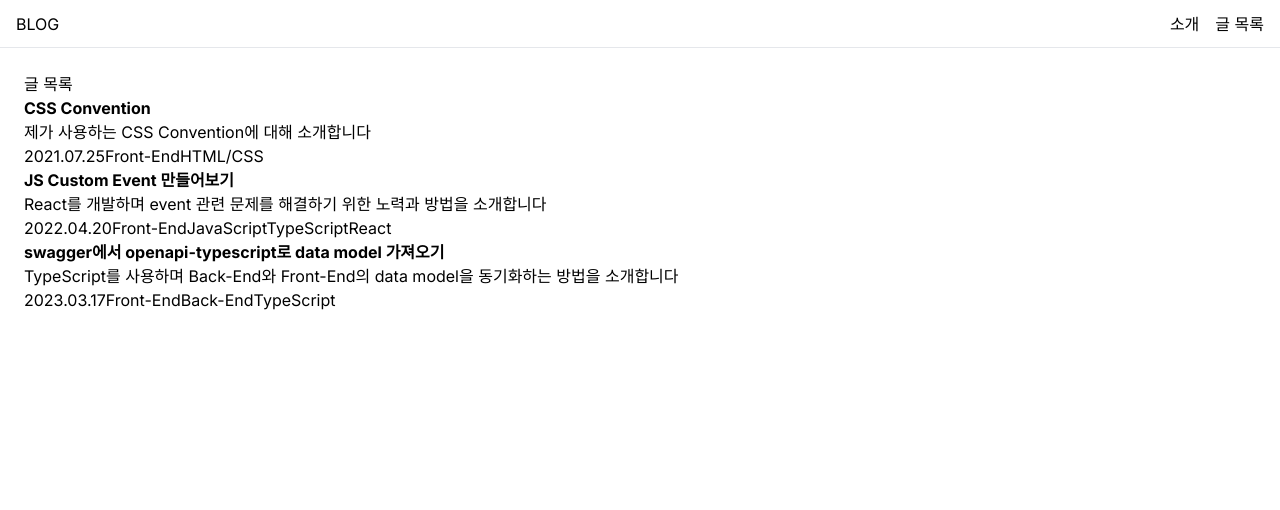
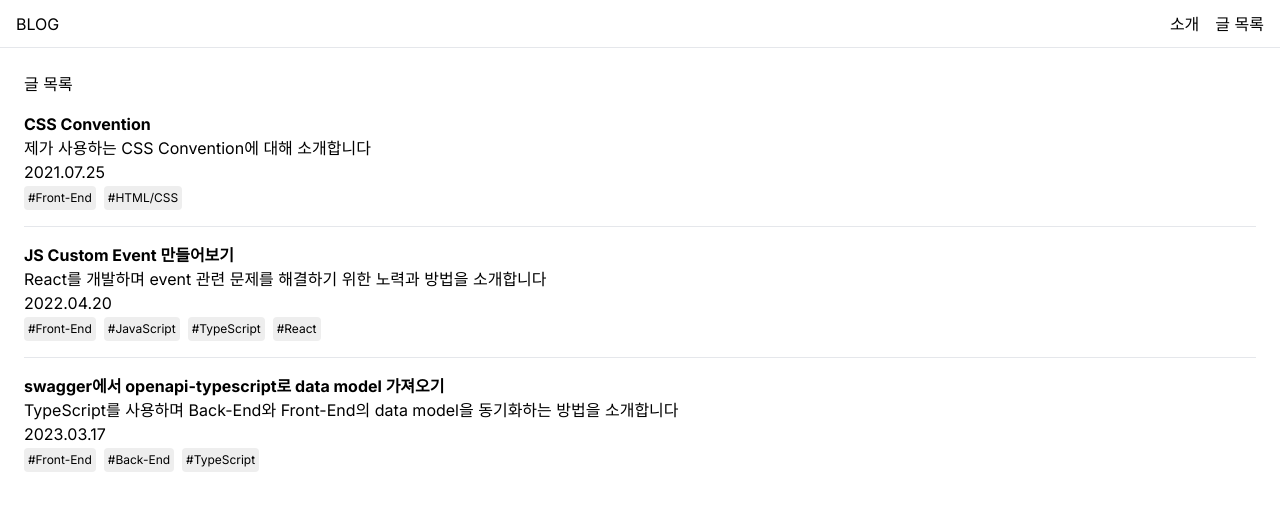
Before and after one commit to hywlss9/hywlss9.github.io, a Next.js app: page /posts in a window 1280 px wide. Shown: the top 510 px of the page. Built offline with nearby package versions, Linux system fonts and the light colour scheme.

Commit message:
FIX: Tag component 분리 및 style 적용

```diff
--- a/src/app/posts/page.tsx
+++ b/src/app/posts/page.tsx
@@ -1,6 +1,7 @@
 import { POSTS_PREVIEWS } from "@/constants/posts";
 
 import Container from "@/components/container";
+import Tag from "@/components/tag";
 
 export default function Posts() {
   return (
@@ -8,13 +9,15 @@ export default function Posts() {
       <h2>글 목록</h2>
       <ul>
         {POSTS_PREVIEWS.map(({ id, title, description, date, tags }) => (
-          <li key={id} className="flex-col">
+          <li key={id} className="flex-col py-4 border-b last:border-b-0">
             <strong>{title}</strong>
             <p>{description}</p>
             <span>{date}</span>
-            {tags.map((tag) => (
-              <span key={tag}>{tag}</span>
-            ))}
+            <div>
+              {tags.map((tag) => (
+                <Tag key={tag} name={tag} />
+              ))}
+            </div>
           </li>
         ))}
       </ul>
--- /dev/null
+++ b/src/components/tag.tsx
@@ -0,0 +1,13 @@
+import type { Tag } from "@/constants/posts";
+
+interface TagProps {
+  name: Tag;
+}
+
+export default function Tag({ name }: TagProps) {
+  return (
+    <span className={`inline-block mr-2 p-1 rounded bg-[#eeeeee] text-xs`}>
+      #{name}
+    </span>
+  );
+}
--- a/src/constants/posts.ts
+++ b/src/constants/posts.ts
@@ -1,4 +1,4 @@
-type Tag =
+export type Tag =
   | "Front-End"
   | "Back-End"
   | "Network"
```
